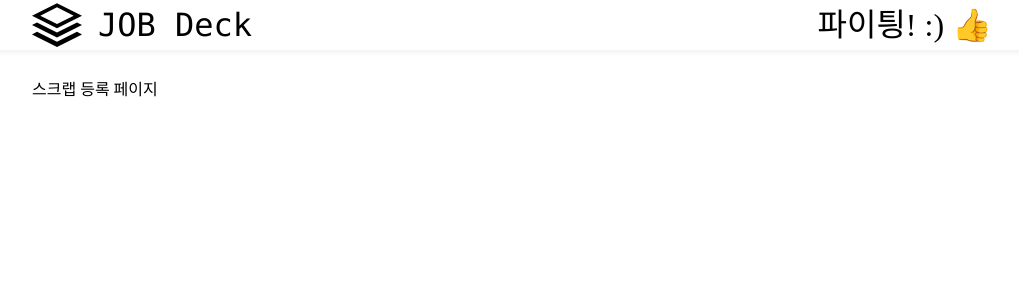
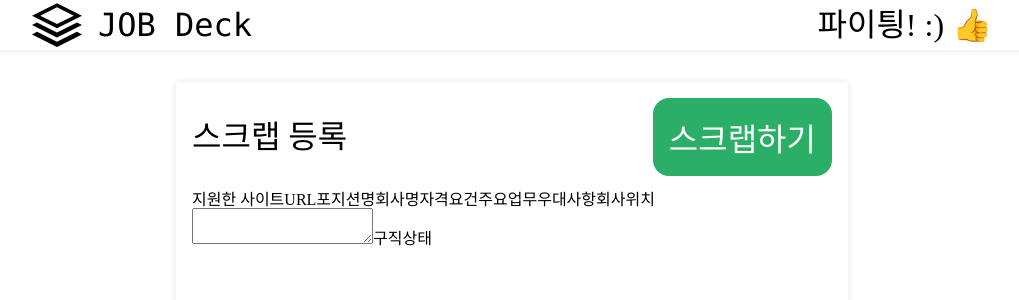
Before and after one commit to J-Chan91/job-deck, a React (Create React App) app: page /add in a window 1280 px wide. Shown: the top 300 px of the page, without its empty margins (128-1147 px from the left). Built offline with nearby package versions, Linux system fonts and the light colour scheme; a web font is replaced by a local one.

Commit message:
RESET & 스크랩 등록 페이지 기능 구현 중

```diff
--- a/src/components/common/NaviBar.tsx
+++ b/src/components/common/NaviBar.tsx
@@ -1,5 +1,4 @@
-import { useEffect, useState } from "react";
-import { useLocation, useNavigate } from "react-router-dom";
+import { useNavigate } from "react-router-dom";
 import { ImStack } from "react-icons/im";
 import { GiHamburgerMenu } from "react-icons/gi";
 import styled from "styled-components";
@@ -7,7 +6,7 @@ import styled from "styled-components";
 export default function NaviBar() {
   const navigate = useNavigate();
 
-  const handleMovePage = (url: string) => {
+  const handleMovePage = (url: string): void => {
     navigate(url);
   };
 
@@ -63,27 +62,6 @@ const CheeringPhrase = styled.div`
   text-align: center;
 `;
 
-const GNBListBox = styled.ul`
-  // border: 1px solid black;
-  display: flex;
-  justify-content: space-between;
-  align-items: center;
-
-  & li {
-    display: inline-block;
-    cursor: pointer;
-    margin: 0 1rem;
-  }
-
-  & li:hover {
-    font-weight: bold;
-  }
-
-  @media (max-width: 768px) {
-    display: none;
-  }
-`;
-
 const MobileHamburger = styled.div`
   @media (min-width: 768px) {
     display: none;
--- a/src/pages/AddJobScrapPage.tsx
+++ b/src/pages/AddJobScrapPage.tsx
@@ -6,17 +6,64 @@ export default function AddJobScrapPage() {
     <Template>
       <AddJobScrapPageContainer>
         <AddJobScrapPageInner>
-          <h1>스크랩 등록 페이지</h1>
+          <TitleBox>
+            <h1>스크랩 등록</h1>
+
+            <button>스크랩하기</button>
+          </TitleBox>
+
+          <label>지원한 사이트</label>
+
+          <label>URL</label>
+
+          <label>포지션명</label>
+
+          <label>회사명</label>
+
+          <label>자격요건</label>
+
+          <label>주요업무</label>
+
+          <label>우대사항</label>
+
+          <label>회사위치</label>
+          <textarea></textarea>
+
+          <label>구직상태</label>
         </AddJobScrapPageInner>
       </AddJobScrapPageContainer>
     </Template>
   );
 }
 
-const AddJobScrapPageContainer = styled.div``;
+const AddJobScrapPageContainer = styled.div`
+  margin: 0 auto;
+`;
 
 const AddJobScrapPageInner = styled.main`
+  box-shadow: 0 0 8px rgba(0, 0, 0, 0.1);
   background-color: #fff;
   width: 50vw;
   height: 90vh;
+  padding: 1rem;
 `;
+
+const TitleBox = styled.div`
+  display: flex;
+  align-items: center;
+  justify-content: space-between;
+  margin-bottom: 1rem;
+
+  & > h1 {
+    font-size: 2rem;
+  }
+
+  & > button {
+    background-color: #2bae66;
+    color: #fff;
+    font-size: 2rem;
+    padding: 1rem;
+    border: none;
+    border-radius: 1rem;
+  }
+`;
--- a/src/pages/LandingPage.tsx
+++ b/src/pages/LandingPage.tsx
@@ -82,13 +82,13 @@ const TestItem = styled.section`
   cursor: pointer;
 
   @media (max-width: 1444px) {
-    background-color: skyblue;
+    box-shadow: 0 0 8px rgba(0, 0, 0, 0.1);
     width: 350px;
     height: 250px;
   }
 
   @media (max-width: 1348px) {
-    background-color: green;
+    box-shadow: 0 0 8px rgba(0, 0, 0, 0.1);
     width: 100%;
     min-width: 350px;
     height: 250px;
```
Also changed, not shown: src/types/MakeObituary.d.ts (deleted, +0 -10 lines).
